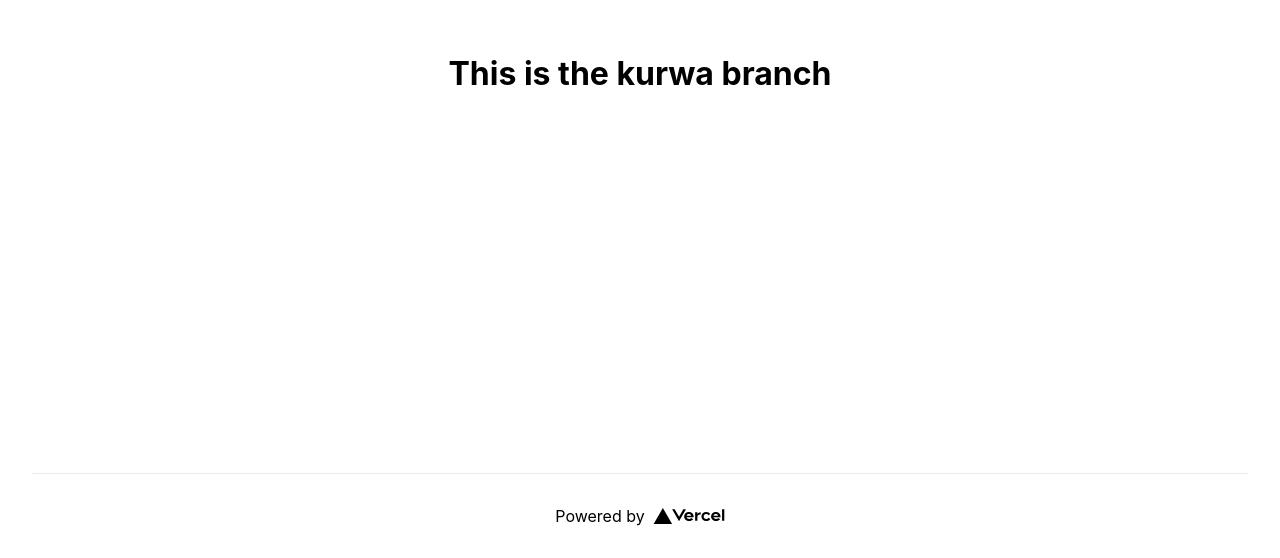
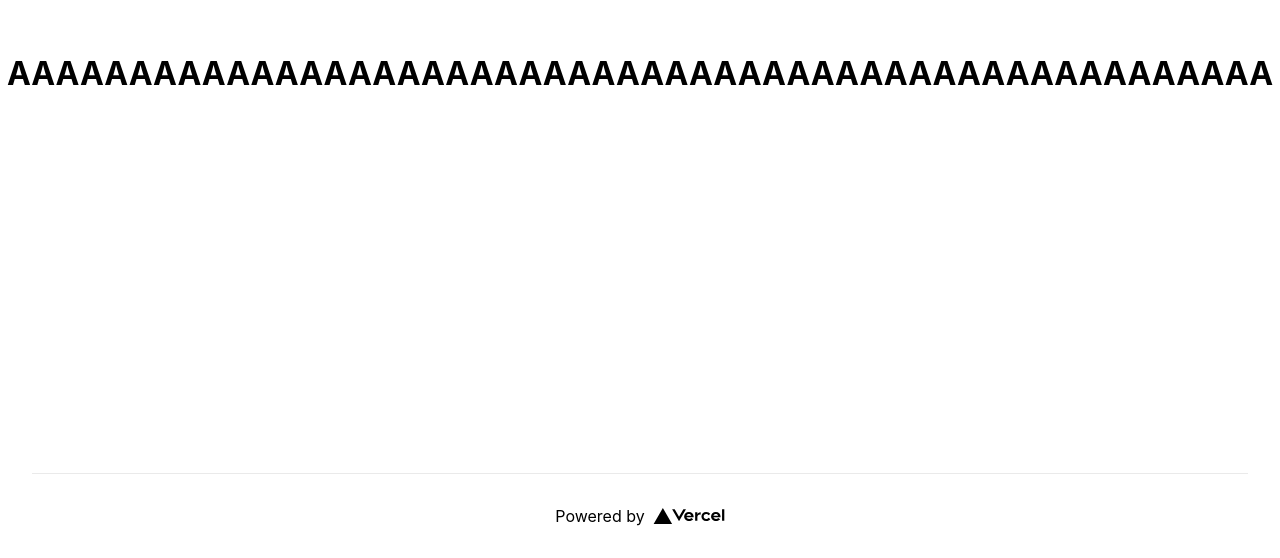
Before and after one commit to FarahZaqout/vercel-pipeline-experiment, a Next.js app: page / in a window 1280 px wide. Shown: the part 327-885 px from the top of the page. Built offline with nearby package versions, Linux system fonts and the light colour scheme.

Commit message:
aaaaaaaaaaaaaaaaa

```diff
--- a/pages/index.js
+++ b/pages/index.js
@@ -12,7 +12,7 @@ export default function Home() {
       </Head>
 
       <main className={styles.main}>
-        <h1>This is the kurwa branch</h1>
+        <h1>AAAAAAAAAAAAAAAAAAAAAAAAAAAAAAAAAAAAAAAAAAAAAAAAAAAA</h1>
       </main>
 
       <footer className={styles.footer}>
```
